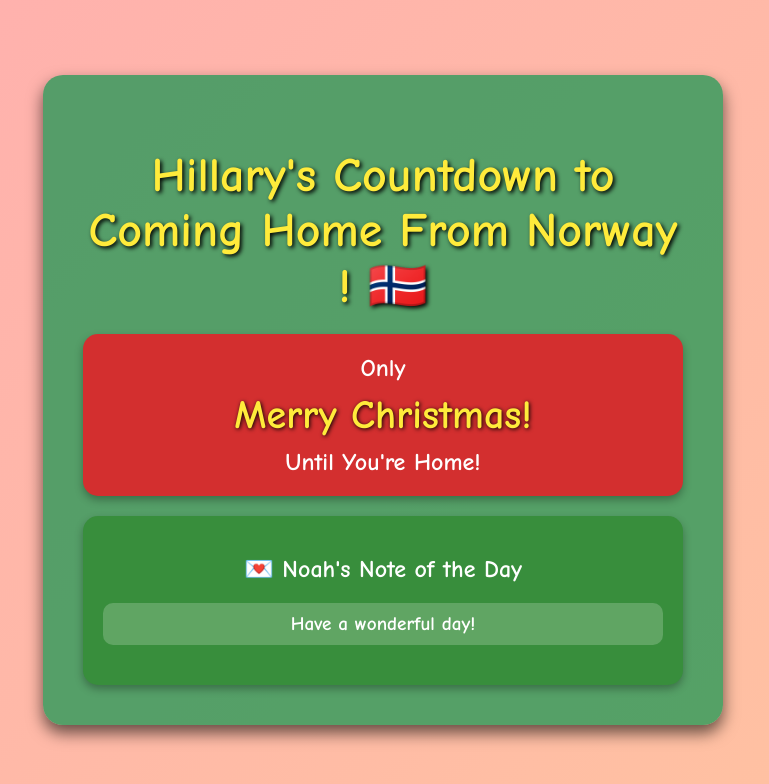
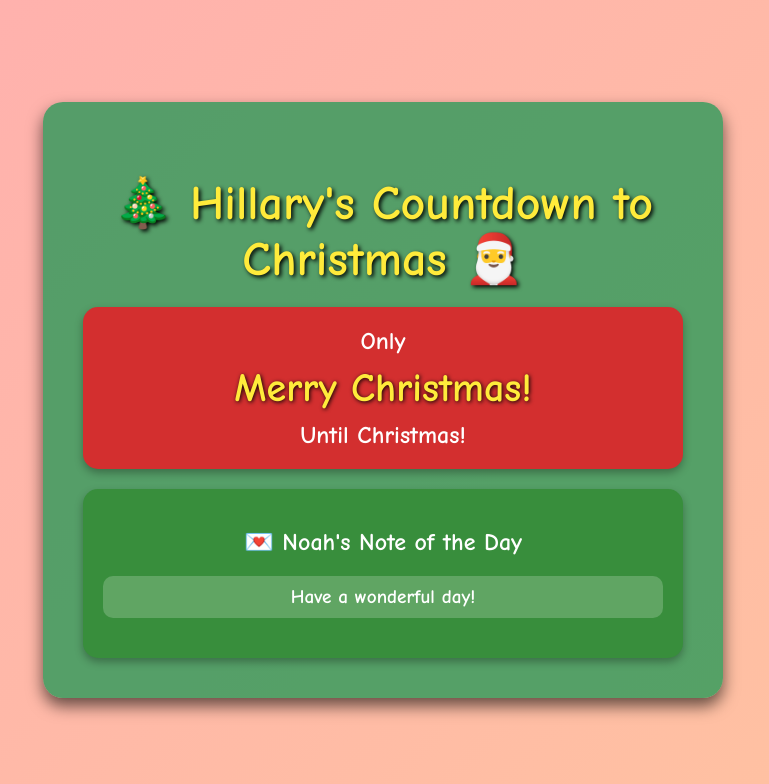
Before and after one commit to nsema04/ChristmasCountdown, a plain HTML site: page index.html in a window 1280 px wide. Shown: the whole page, without its empty margins (257-1026 px from the left). Drawn offline with Linux system fonts and the light colour scheme.

Commit message:
Update index.html

```diff
--- a/index.html
+++ b/index.html
@@ -3,19 +3,19 @@
 <head>
     <meta charset="UTF-8">
     <meta name="viewport" content="width=device-width, initial-scale=1.0">
-    <title>Home From Norway Countdown</title>
+    <title>Christmas Countdown</title>
     <link rel="stylesheet" href="style.css">
 </head>
 <body>
     <div class="container">
         <div class="header">
-            <h1> Hillary's Countdown to Coming Home From Norway ! 🇳🇴  </h1>
+            <h1>🎄 Hillary's Countdown to Christmas 🎅</h1>
         </div>
 
         <div class="countdown-box">
             <h2>Only</h2>
             <div id="countdown"></div>
-            <h2>Until You're Home!</h2>
+            <h2>Until Christmas!</h2>
         </div>
 
         <div class="message-box">
```
